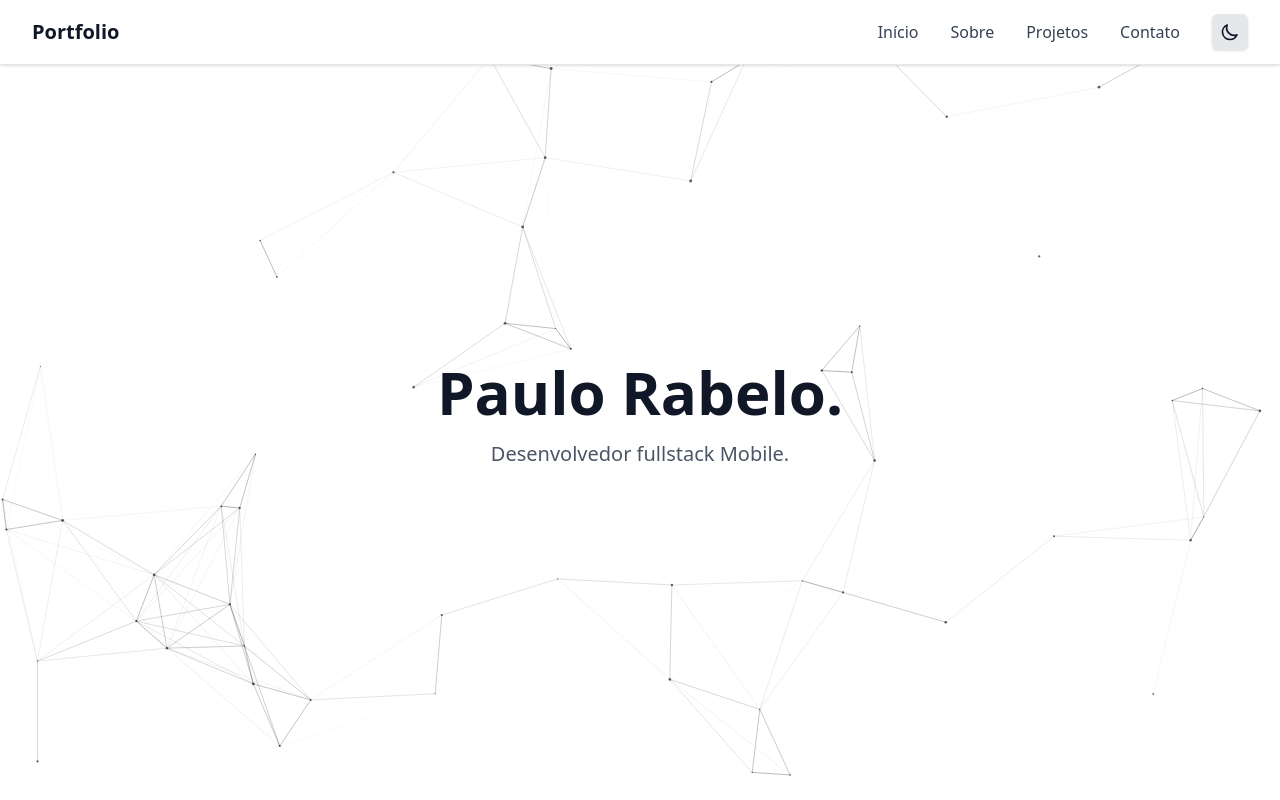
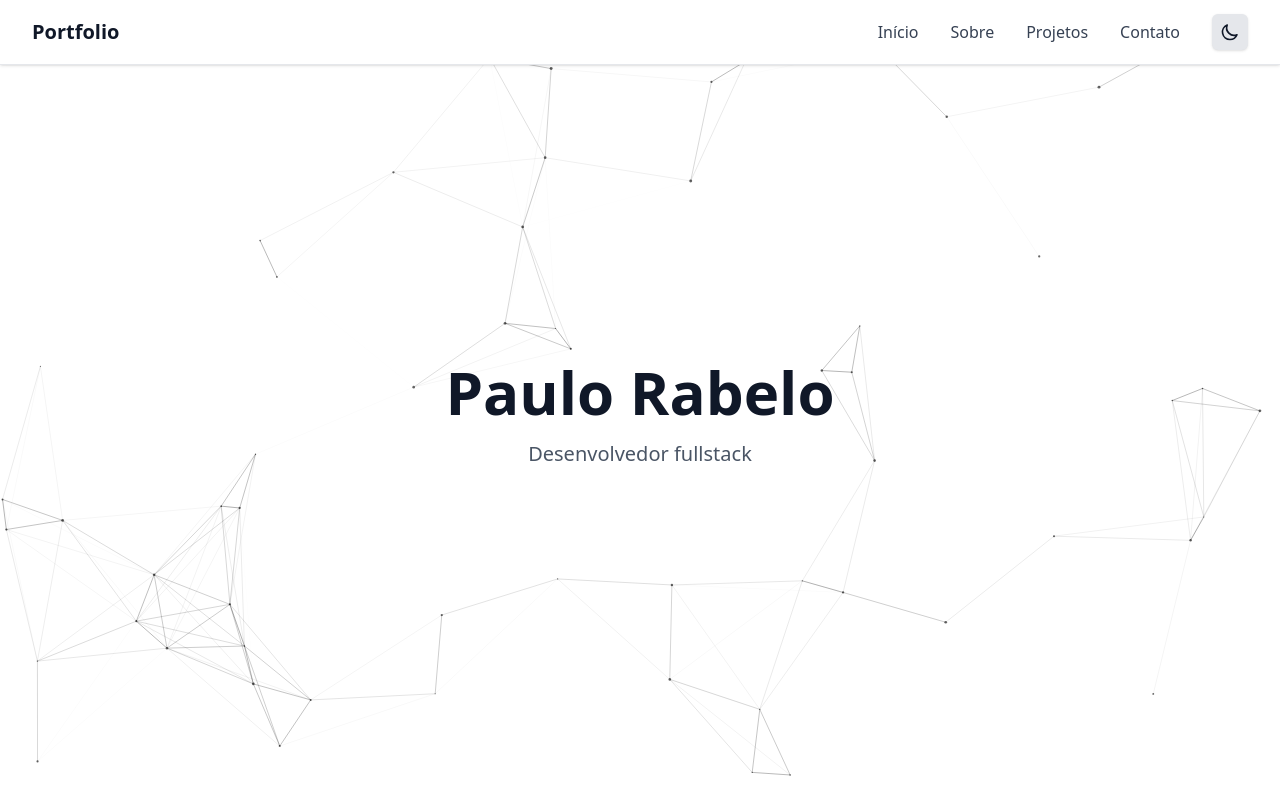
Before and after one commit to rabpaulo/portfolio, a React (Vite) app in the folder client/: page /#/ in a window 1280 px wide. Shown: the top 800 px of the page. Built offline with nearby package versions, Linux system fonts and the light colour scheme.

Commit message:
Fixed typos

```diff
--- a/client/index.html
+++ b/client/index.html
@@ -3,7 +3,7 @@
   <head>
     <meta charset="UTF-8" />
     <link rel="icon" type="image/png" href="%BASE_URL%coffee.png"/>
-    <title>Paulo Rabelo</title>
+    <title>Paulo Rabelo | FullStack Dev</title>
     <meta name="viewport" content="width=device-width, initial-scale=1.0" />
     <title>client</title>
   </head>
--- a/client/src/pages/Home.tsx
+++ b/client/src/pages/Home.tsx
@@ -13,10 +13,10 @@ export default function Home() {
 
       <div className="relative z-10 text-center max-w-2xl px-4 animate-fade-in">
         <h1 className="text-5xl md:text-6xl font-bold text-gray-900 dark:text-dark-text mb-4">
-          Paulo Rabelo.
+          Paulo Rabelo
         </h1>
         <p className="text-xl text-gray-600 dark:text-dark-text-secondary mb-8 leading-relaxed">
-          Desenvolvedor fullstack Mobile.
+          Desenvolvedor fullstack
         </p>
       </div>
     </div>
```
